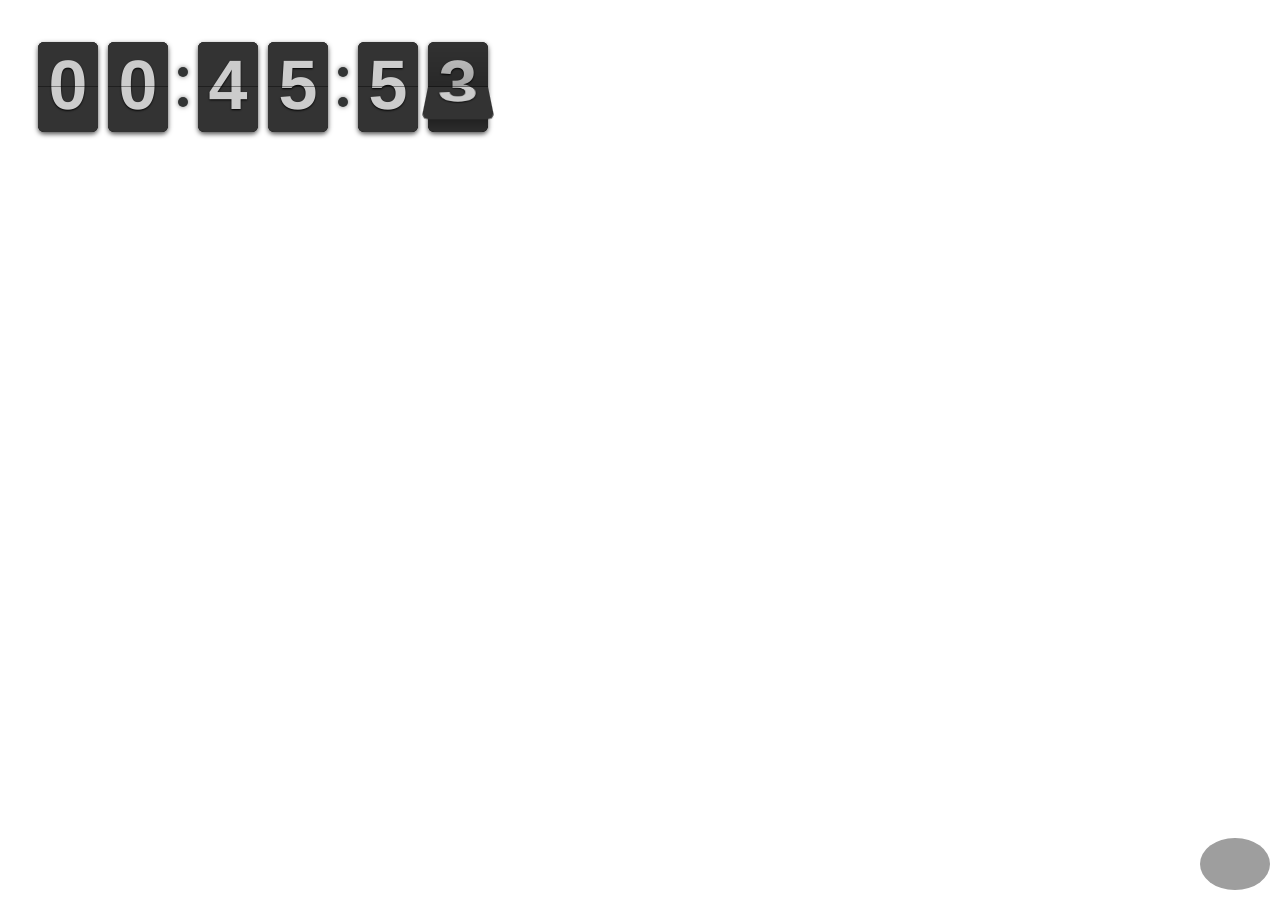
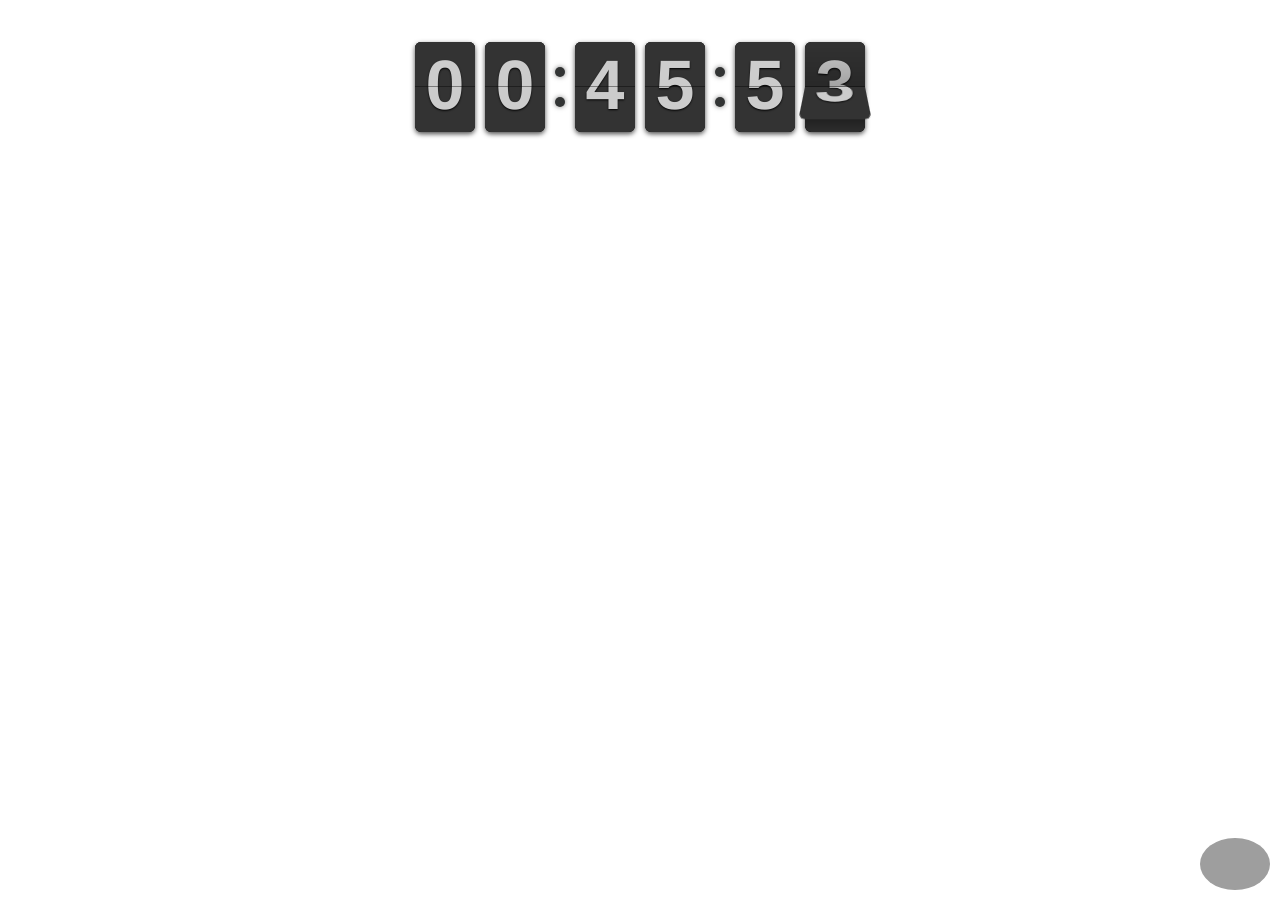
Before and after one commit to TreinoeDieta/Website, a Jekyll site: the page relogio/index.html, which Jekyll copies as it is, in a window 1280 px wide. Built offline with Jekyll 4.4.1, drawn with Linux system fonts in a browser that asks for light colours; grey boxes are pictures that could not be loaded.

Commit message:
Update index.html

```diff
--- a/relogio/index.html
+++ b/relogio/index.html
@@ -35,7 +35,7 @@
 		<script src="compiled/jquery.min.js"></script>
 		<script src="compiled/flipclock.js"></script>
 	</head>
-	<body><table allign="center"><tr><th>
+	<body><table align="center"><tr><th>
 		<div class="clock" style="margin:2em;"></div>
 		<script type="text/javascript">
 			var clock;
```
